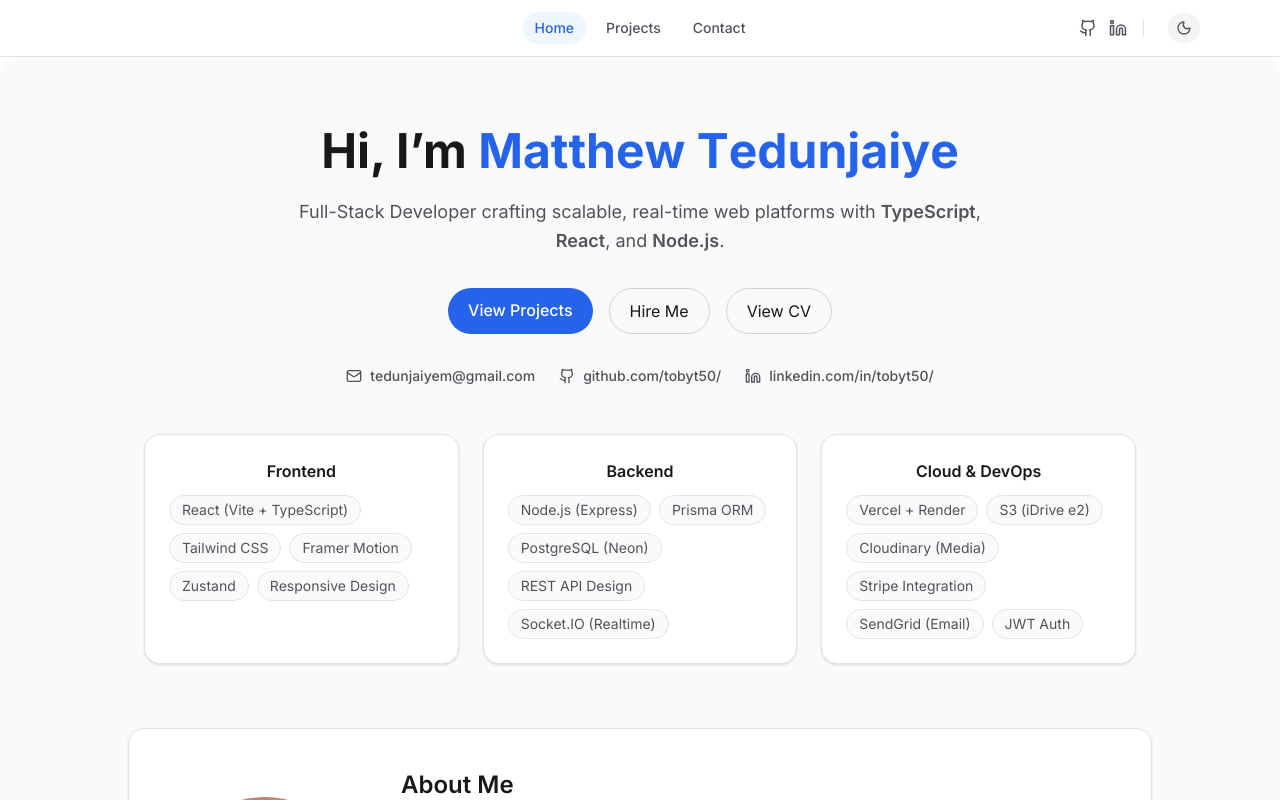
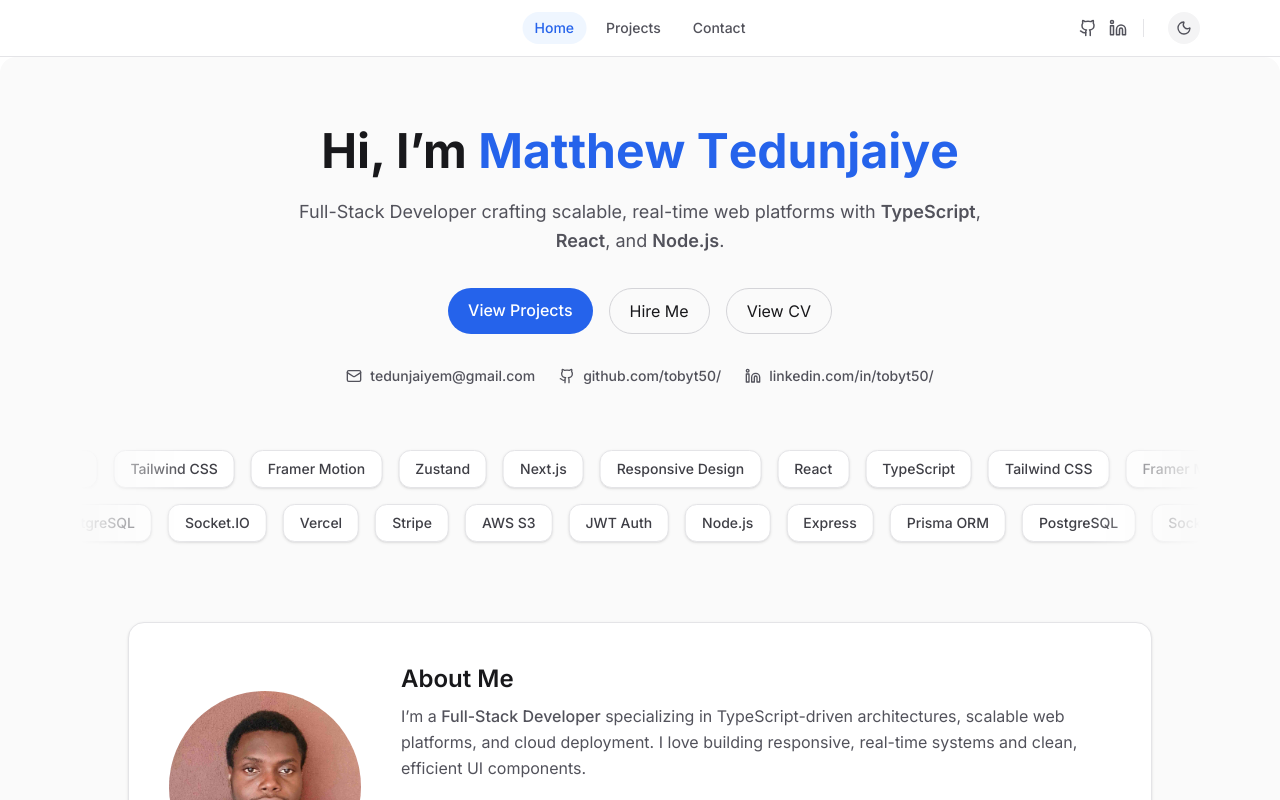
Before and after one commit to tobyt50/portfolio, a React (Vite) app: page / in a window 1280 px wide. Shown: the top 800 px of the page. Built offline with nearby package versions, Linux system fonts and the light colour scheme.

Commit message:
feat(home): replace static skills grid with dual infinite auto-scrolling marquee

```diff
--- a/src/pages/Home.tsx
+++ b/src/pages/Home.tsx
@@ -4,45 +4,24 @@ import { Github, Linkedin, Mail } from "lucide-react";
 import { AboutSection } from "../components/About";
 
 export const Home = () => {
-  const skillGroups = [
-    {
-      title: "Frontend",
-      items: [
-        "React (Vite + TypeScript)",
-        "Tailwind CSS",
-        "Framer Motion",
-        "Zustand",
-        "Responsive Design",
-      ],
-    },
-    {
-      title: "Backend",
-      items: [
-        "Node.js (Express)",
-        "Prisma ORM",
-        "PostgreSQL (Neon)",
-        "REST API Design",
-        "Socket.IO (Realtime)",
-      ],
-    },
-    {
-      title: "Cloud & DevOps",
-      items: [
-        "Vercel + Render",
-        "S3 (iDrive e2)",
-        "Cloudinary (Media)",
-        "Stripe Integration",
-        "SendGrid (Email)",
-        "JWT Auth",
-      ],
-    },
+  // Split skills into two rows for the marquee effect
+  const frontendSkills = [
+    "React", "TypeScript", "Tailwind CSS", "Framer Motion", "Zustand", "Next.js", "Responsive Design",
+    // Duplicated for seamless infinite scrolling
+    "React", "TypeScript", "Tailwind CSS", "Framer Motion", "Zustand", "Next.js", "Responsive Design",
+  ];
+
+  const backendCloudSkills = [
+    "Node.js", "Express", "Prisma ORM", "PostgreSQL", "Socket.IO", "Vercel", "Stripe", "AWS S3", "JWT Auth",
+    // Duplicated for seamless infinite scrolling
+    "Node.js", "Express", "Prisma ORM", "PostgreSQL", "Socket.IO", "Vercel", "Stripe", "AWS S3", "JWT Auth",
   ];
 
   const name = "Matthew Tedunjaiye";
   const letters = Array.from(name);
 
   return (
-    <section className="flex flex-col items-center justify-center text-center py-4 sm:py-8 md:py-10">
+    <section className="flex flex-col items-center justify-center text-center py-4 sm:py-8 md:py-10 overflow-hidden">
       {/* --- HERO --- */}
       <motion.div
         initial={{ opacity: 0, y: 15 }}
@@ -108,36 +87,53 @@ export const Home = () => {
         </div>
       </motion.div>
 
-      {/* --- SKILL GROUPS --- */}
+      {/* --- INFINITE MARQUEE --- */}
       <motion.div
         initial={{ opacity: 0 }}
         animate={{ opacity: 1 }}
-        transition={{ delay: 0.2, duration: 0.2 }}
-        className="mt-12 w-full max-w-5xl px-4 grid md:grid-cols-3 gap-6 text-sm"
+        transition={{ delay: 0.3, duration: 0.5 }}
+        className="mt-12 w-full max-w-[100vw] overflow-hidden relative flex flex-col gap-4 py-4 mask-edges"
+        style={{
+          // Creates a fading effect on the left and right edges of the marquee
+          maskImage: "linear-gradient(to right, transparent, black 10%, black 90%, transparent)",
+          WebkitMaskImage: "linear-gradient(to right, transparent, black 10%, black 90%, transparent)"
+        }}
       >
-        {skillGroups.map((group, index) => (
+        {/* Row 1: Scrolling Left */}
+        <div className="flex w-max">
           <motion.div
-            key={index}
-            initial={{ opacity: 0, y: 10 }}
-            animate={{ opacity: 1, y: 0 }}
-            transition={{ duration: 0.2, delay: 0.2 + index * 0.1 }}
-            className="rounded-2xl border border-gray-200 dark:border-gray-800 bg-white dark:bg-black p-6 shadow-sm hover:shadow-md transition-shadow"
+            animate={{ x: ["0%", "-50%"] }}
+            transition={{ repeat: Infinity, ease: "linear", duration: 25 }}
+            className="flex gap-4 px-2"
           >
-            <h3 className="text-base font-semibold mb-3 text-gray-900 dark:text-gray-900">
-              {group.title}
-            </h3>
-            <div className="flex flex-wrap gap-2">
-              {group.items.map((tech) => (
+            {frontendSkills.map((tech, index) => (
               <span
-                  key={tech}
-                  className="px-3 py-1 rounded-full border border-gray-200 dark:border-gray-600 bg-gray-50 dark:bg-gray-700 text-gray-600 dark:text-gray-800"
+                key={`row1-${index}`}
+                className="px-4 py-2 rounded-xl border border-gray-200 dark:border-gray-800 bg-white dark:bg-black text-gray-700 dark:text-gray-300 font-medium text-sm whitespace-nowrap shadow-sm"
               >
                 {tech}
               </span>
             ))}
+          </motion.div>
         </div>
+
+        {/* Row 2: Scrolling Right */}
+        <div className="flex w-max relative left-[-50%]">
+          <motion.div
+            animate={{ x: ["0%", "50%"] }}
+            transition={{ repeat: Infinity, ease: "linear", duration: 30 }}
+            className="flex gap-4 px-2"
+          >
+            {backendCloudSkills.map((tech, index) => (
+              <span
+                key={`row2-${index}`}
+                className="px-4 py-2 rounded-xl border border-gray-200 dark:border-gray-800 bg-white dark:bg-black text-gray-700 dark:text-gray-300 font-medium text-sm whitespace-nowrap shadow-sm"
+              >
+                {tech}
+              </span>
+            ))}
           </motion.div>
-        ))}
+        </div>
       </motion.div>
 
       {/* --- ABOUT --- */}
```
Lines whose indentation alone changed are shown as unchanged.
